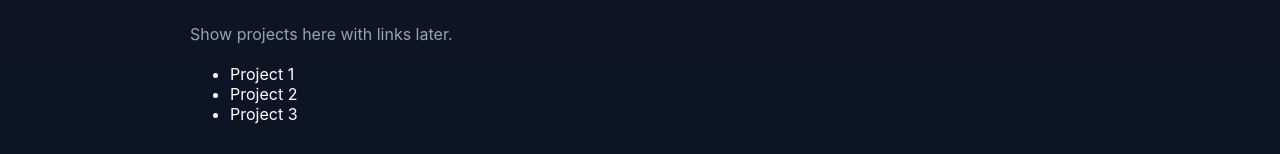
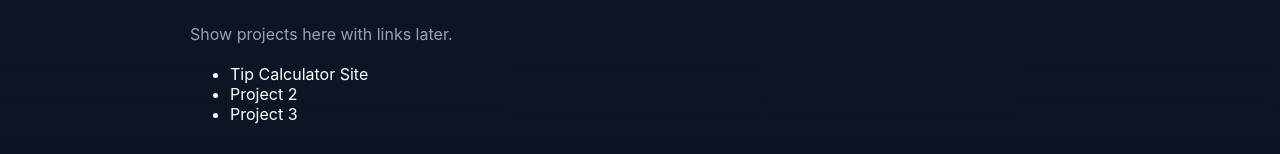
Before and after one commit to 5H4N3O/personal-site, a React (Vite) app: page /projects in a window 1280 px wide. Shown: the part 207-361 px from the top of the page. Built offline with nearby package versions, Linux system fonts and the light colour scheme; the HTML template or start-up script is replaced by a standard one.

Commit message:
Test deployment workflow

```diff
--- a/src/pages/Projects.jsx
+++ b/src/pages/Projects.jsx
@@ -4,7 +4,7 @@ export default function Projects() {
       <h2>Projects</h2>
       <p>Show projects here with links later.</p>
       <ul>
-        <li>Project 1</li>
+        <li>Tip Calculator Site</li>
         <li>Project 2</li>
         <li>Project 3</li>
       </ul>
```
